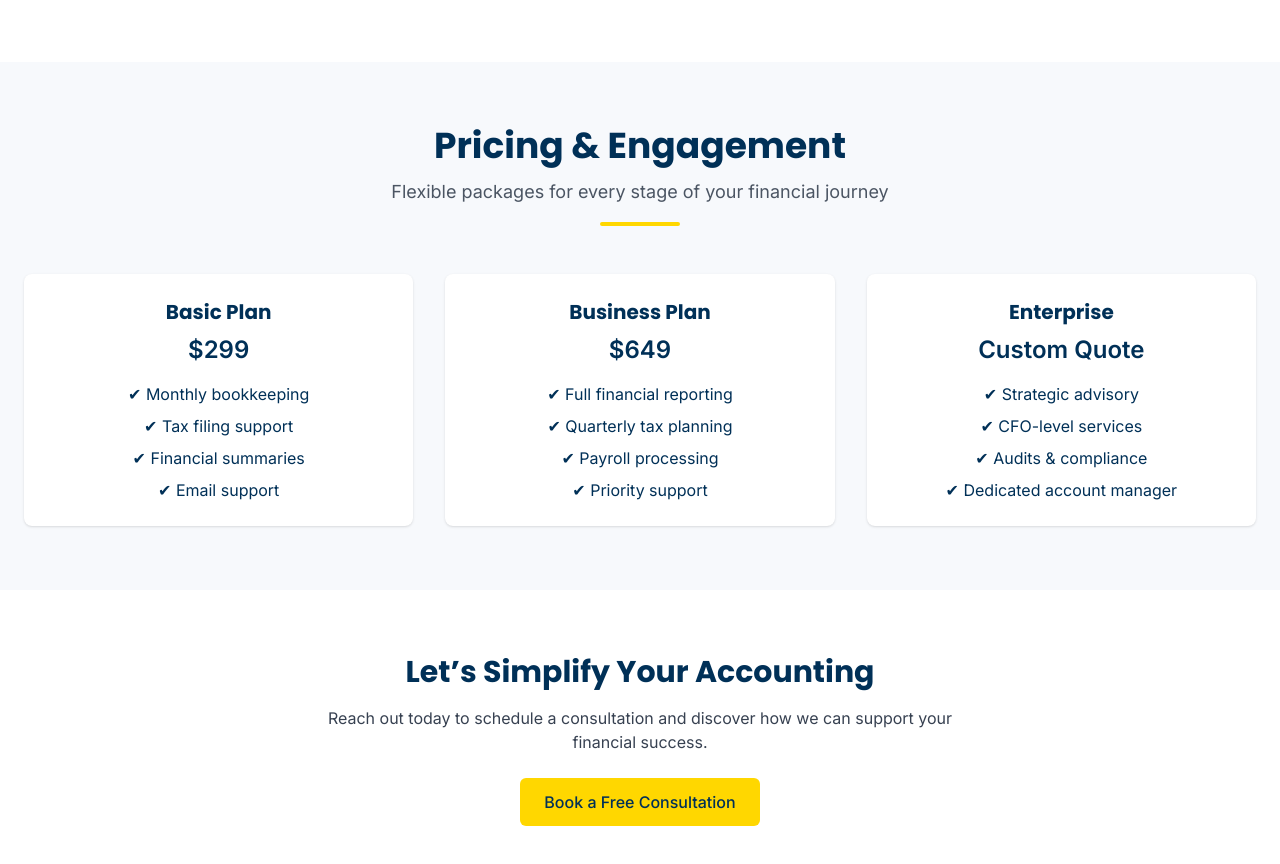
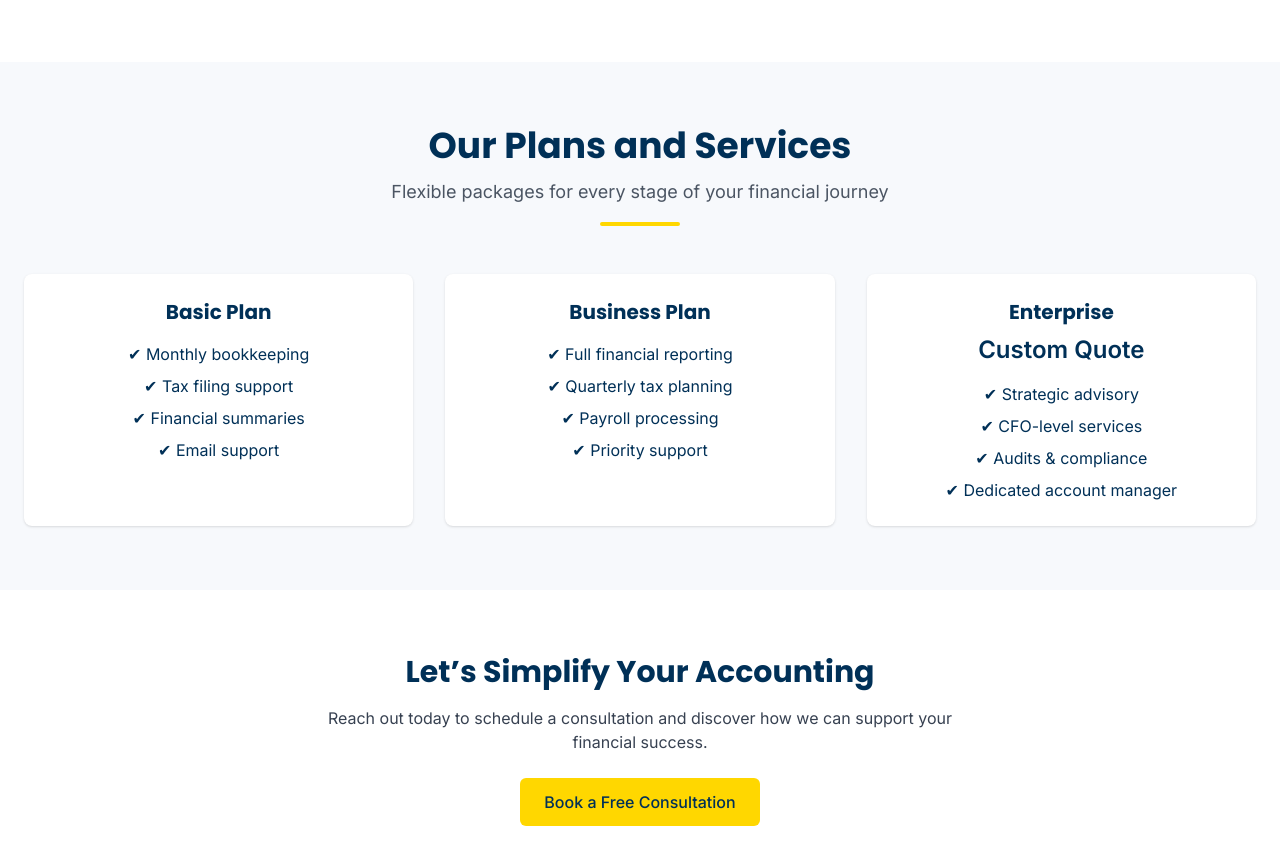
Before and after one commit to Milanary/crownverse-education-hub, a React (Vite) app: page /AccountingServices in a window 1280 px wide. Shown: the part 1920-2784 px from the top of the page. Built offline with nearby package versions, Linux system fonts and the light colour scheme.

Commit message:
Added new features or bug fixes

```diff
--- a/src/pages/AccountingServices.tsx
+++ b/src/pages/AccountingServices.tsx
@@ -166,14 +166,14 @@ const AccountingServices = () => {
       <section className="py-16 bg-crown-bg text-white">
         <div className="container mx-auto px-4 md:px-6 text-center">
           <SectionTitle
-            title="Pricing & Engagement"
+            title="Our Plans and Services"
             subtitle="Flexible packages for every stage of your financial journey"
             center
           />
           <div className="grid grid-cols-1 md:grid-cols-3 gap-8 mt-12">
             <div className="bg-white text-crown-navy rounded-lg p-6 shadow">
               <h3 className="text-xl font-bold mb-2">Basic Plan</h3>
-              <p className="text-2xl font-semibold mb-4">$299</p>
+              <p className="text-2xl font-semibold mb-4"></p>
               <ul className="space-y-2">
                 <li>✔ Monthly bookkeeping</li>
                 <li>✔ Tax filing support</li>
@@ -183,7 +183,7 @@ const AccountingServices = () => {
             </div>
             <div className="bg-white text-crown-navy rounded-lg p-6 shadow">
               <h3 className="text-xl font-bold mb-2">Business Plan</h3>
-              <p className="text-2xl font-semibold mb-4">$649</p>
+              <p className="text-2xl font-semibold mb-4"></p>
               <ul className="space-y-2">
                 <li>✔ Full financial reporting</li>
                 <li>✔ Quarterly tax planning</li>
--- a/src/pages/IT-services.tsx
+++ b/src/pages/IT-services.tsx
@@ -167,14 +167,14 @@ const ITServices = () => {
       <section className="py-16 bg-crown-bg text-white">
         <div className="container mx-auto px-4 md:px-6 text-center">
           <SectionTitle
-            title="Pricing & Engagement"
+            title="Our Plans and Services"
             subtitle="Flexible plans to suit your business"
             center
           />
           <div className="grid grid-cols-1 md:grid-cols-3 gap-8 mt-12">
             <div className="bg-white text-crown-navy rounded-lg p-6 shadow">
               <h3 className="text-xl font-bold mb-2">Starter Plan</h3>
-              <p className="text-2xl font-semibold mb-4">$499</p>
+              <p className="text-2xl font-semibold mb-4"></p>
               <ul className="space-y-2">
                 <li>✔ Website setup</li>
                 <li>✔ Basic SEO</li>
@@ -184,7 +184,7 @@ const ITServices = () => {
             </div>
             <div className="bg-white text-crown-navy rounded-lg p-6 shadow">
               <h3 className="text-xl font-bold mb-2">Growth Plan</h3>
-              <p className="text-2xl font-semibold mb-4">$899</p>
+              <p className="text-2xl font-semibold mb-4"></p>
               <ul className="space-y-2">
                 <li>✔ Full-stack website</li>
                 <li>✔ Advanced SEO</li>
```
